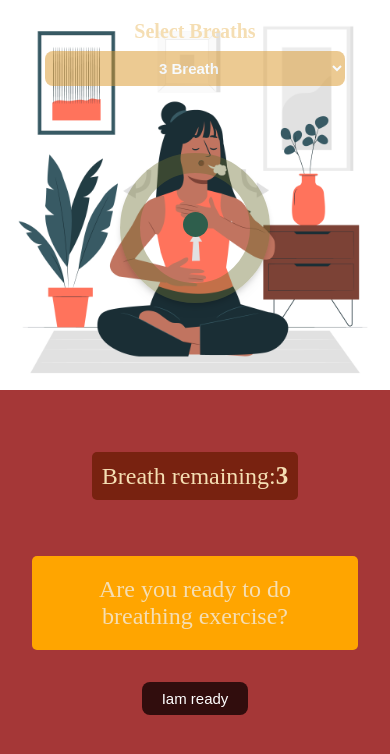
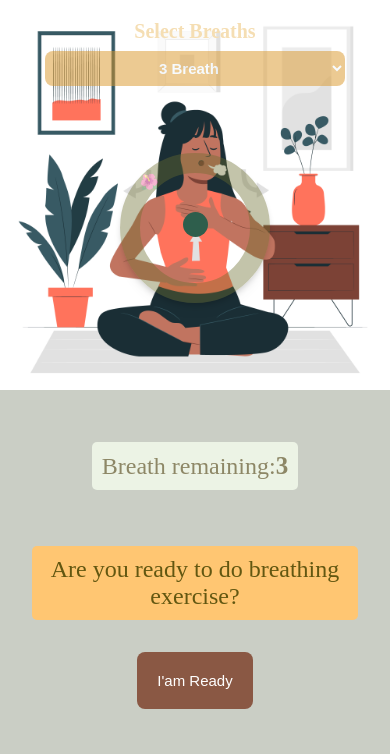
Before and after one commit to samane6866/Meditation-App, a plain HTML site: page index.html in a window 390 px wide. Drawn offline with nearby package versions, Linux system fonts and the light colour scheme.

Commit message:
some change on background/mobile version

```diff
--- a/index.html
+++ b/index.html
@@ -21,7 +21,7 @@
     </div>
 
     <div class="circle-wrap">
-      <div class="circle1"></div>
+      <div class="circle1">🌺</div>
       <div class="circle-progress"></div>
     </div>
 
@@ -29,7 +29,7 @@
 
     <p class="instructions">Are you ready to do breathing exercise?</p>
 
-    <button class="start">Iam ready</button>
+    <button class="start">I'am Ready</button>
     <script src="/index.js"></script>
   </body>
 </html>
--- a/style.css
+++ b/style.css
@@ -86,17 +86,17 @@ body {
   margin-bottom: 24px;
   font-size: 24px;
   border-radius: 5px;
-  background-color: #6d1d07ce;
-  color:wheat;
+  background-color:#ecf3e5;
+  color:#8d8766;
   padding: 10px;
 }
 
 .instructions {
   text-align: center;
   margin: 32px;
-  background-color: orange;
-  color:wheat;
-  padding: 20px;
+  background-color:#ffc672;;
+  color:#625711;
+  padding: 10px;
   border-radius: 5px;
   font-size: 24px;
 }
@@ -109,10 +109,11 @@ body {
 button {
   padding: 8px 20px;
   border-radius: 8px;
-  background-color: rgb(49, 13, 13);
+  background-color: rgba(113, 42, 19, 0.719);;
   color: white;
   border: none;
   cursor: pointer;
+  padding: 20px;
   transition: 0.3 ese all;
 }
 
@@ -140,7 +141,7 @@ button:hover {
 }
 @media (min-width: 320px) and (max-width: 480px) {
   body {
-    background-color: #9b2121e5;
+    background-color: #cacec5;
    height:100%;
     display: flex;
   flex-direction: column;
@@ -169,6 +170,6 @@ button:hover {
     height: 25px;
   }
   .breaths{
-    margin-top: 34px;
+    margin-top: 24px;
   }
 }
```
